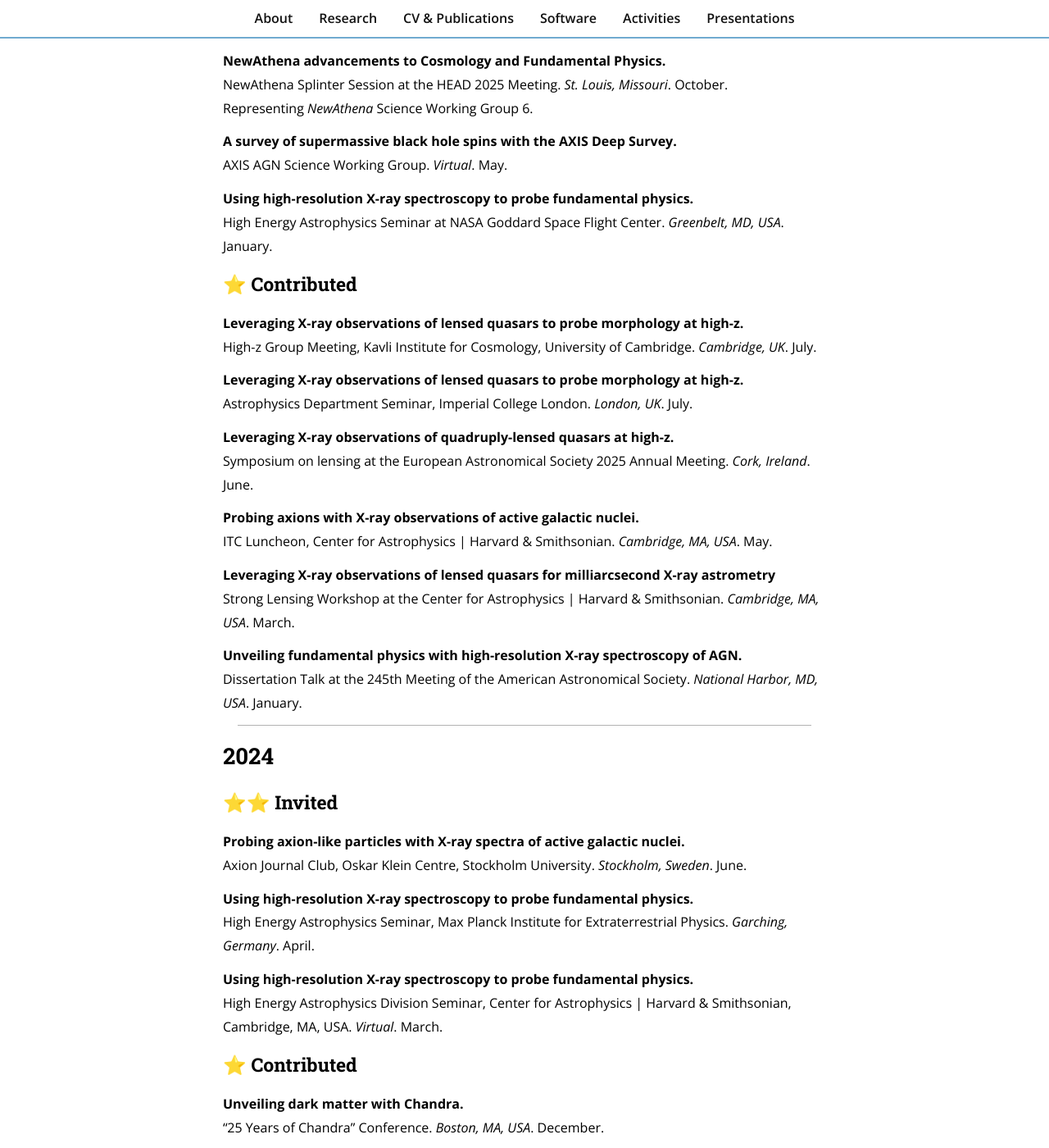
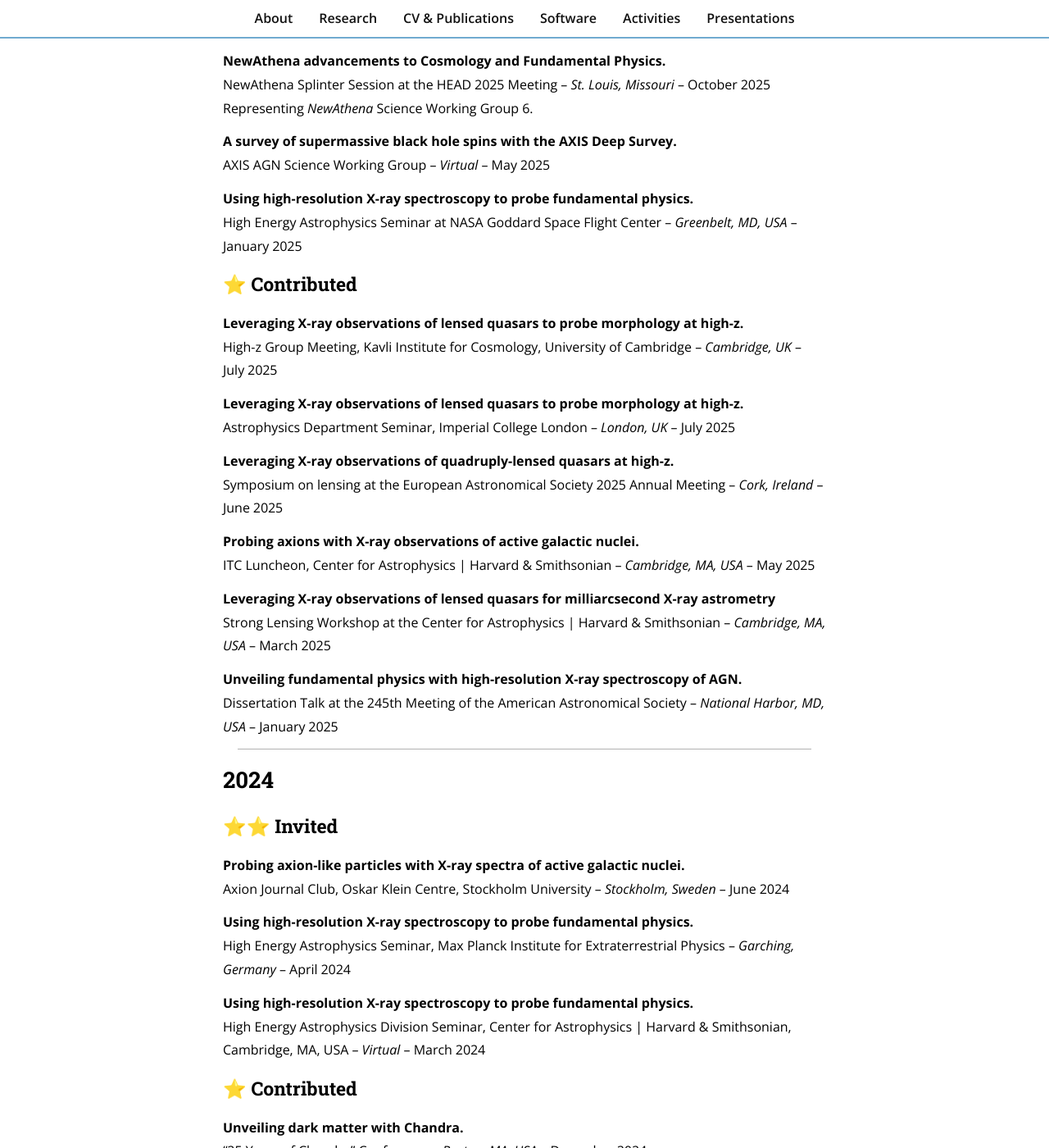
Before and after one commit to jsiskreynes-astro/jsiskreynes-astro.github.io, a Jekyll site: the page built from presentations.md, in a window 1280 px wide and 1400 px high, scrolled down 1494 px. Shown: the whole window at 82% size. Built offline with Jekyll 4.4.1, drawn with Linux system fonts in a browser that asks for light colours; nearby versions of some CDN libraries; some of the changed text lies outside the part shown.

Commit message:
Update presentations.md

```diff
--- a/presentations.md
+++ b/presentations.md
@@ -14,72 +14,72 @@
 ### ⭐⭐ Invited
 
 **Cosmology and Fundamental Physics with NewAthena: From Black Hole Growth to the Cosmological Expansion of the Universe to the Dark Matter Paradigm.** <br>
-E1.18 Session at the COSPAR 2026 Scientific Assembly. *Florence, Italy*. August. <br>
+E1.18 Session at the COSPAR 2026 Scientific Assembly -- *Florence, Italy* -- August 2026 <br>
 Representing *NewAthena* Science Working Group 6. <br>
 
 **Probing supermassive black hole spin demographics from X-rays.** <br>
-Special HEAD Session on “Chirps and Flashes: Converging on Black Hole Spin from GWs to X-rays” at the 248th AAS meeting. *Pasadena, CA, USA*. June. <br>
+Special HEAD Session on “Chirps and Flashes: Converging on Black Hole Spin from GWs to X-rays” at the 248th AAS meeting -- *Pasadena, CA, USA* -- June 2026 <br>
 Delivered by Prof. Christopher S. Reynolds on my behalf. <br>
 
 **Resolving distant active galactic nuclei at fine spatial scales with strong gravitational lensing.**  <br>
-MIT Monday Afternoon talks, MIT Kavli Institute. *Cambridge, MA, USA*. May. <br>
+MIT Monday Afternoon talks, MIT Kavli Institute -- *Cambridge, MA, USA* -- May 2026 <br>
 
 **The spin demographics of active supermassive black holes from X-rays.**   <br>
-Black Hole Explorer AGN Demographics Science Working Group. *Virtual*. March. <br>
+Black Hole Explorer AGN Demographics Science Working Group -- *Virtual* -- March 2026 <br>
 
 **Resolving cosmologically distant AGN at parsec scales with strong gravitational lensing.**  <br>
-UMBRELA Dialogues, Center for Astrophysics | Harvard & Smithsonian. *Cambridge, MA, USA*. March. <br>
+UMBRELA Dialogues, Center for Astrophysics | Harvard & Smithsonian -- *Cambridge, MA, USA* -- March 2026 <br>
 
 ### ⭐ Contributed
 
 **An X-ray pathway to connecting PTA‑Inferred SMBH Mergers with LISA sources: Lensed AGN Structure and Spin Evolution.**
-Symposium 4 on “Preparing for multi-messenger observations with LISA and PTAs” at the European Astronomical Society 2026 Annual Meeting. *Lausanne, Switzerland*. July. <br>
+Symposium 4 on “Preparing for multi-messenger observations with LISA and PTAs” at the European Astronomical Society 2026 Annual Meeting -- *Lausanne, Switzerland* -- July 2026 <br>
 
 **Chandra spectroscopy confirms the tightest-separation dual AGN in a gravitationally lensed radio-loud system at z = 3.23.**   <br>
-AGN, TDEs & QPEs session at the X-ray Universe 2026. *Elche, Spain*. June. <br>
+AGN, TDEs & QPEs session at the X-ray Universe 2026 -- *Elche, Spain* -- June 2026 <br>
 
 **Probing sub-kiloparsec X-ray structure in high-redshift AGN with strong gravitational lensing.**   <br>
-AGN, TDEs & QPEs session at the X-ray Universe 2026. *Elche, Spain*. June. <br>
+AGN, TDEs & QPEs session at the X-ray Universe 2026 -- *Elche, Spain* -- June 2026 <br>
 
 ## 2025
 
 ### ⭐⭐ Invited
 
 **Probing a quadruply-lensed quasar at z = 3.1 with a multi-wavelength approach.**  <br>
-J. Lin Dark Matter Group Meeting, Chinese University of Hong Kong. *Virtual*. December.<br>
+J. Lin Dark Matter Group Meeting, Chinese University of Hong Kong -- *Virtual* -- December 2025 <br>
 
 **Colloquium: Probing fundamental physics with X-ray astronomy.**  <br>
-Universidad Nacional Autónoma de México, México. *Virtual*. October. <br>
+Universidad Nacional Autónoma de México, México -- *Virtual* -- October 2025 <br>
 
 **NewAthena advancements to Cosmology and Fundamental Physics.**  <br>
-NewAthena Splinter Session at the HEAD 2025 Meeting. *St. Louis, Missouri*. October. <br>
+NewAthena Splinter Session at the HEAD 2025 Meeting -- *St. Louis, Missouri* -- October 2025 <br>
 Representing *NewAthena* Science Working Group 6. <br>
 
 **A survey of supermassive black hole spins with the AXIS Deep Survey.**  <br>
-AXIS AGN Science Working Group. *Virtual*. May. <br>
+AXIS AGN Science Working Group -- *Virtual* -- May 2025 <br>
 
 **Using high-resolution X-ray spectroscopy to probe fundamental physics.**  <br>
-High Energy Astrophysics Seminar at NASA Goddard Space Flight Center. *Greenbelt, MD, USA*. January. <br>
+High Energy Astrophysics Seminar at NASA Goddard Space Flight Center -- *Greenbelt, MD, USA* -- January 2025 <br>
 
 ### ⭐ Contributed
 
 **Leveraging X-ray observations of lensed quasars to probe morphology at high-z.** <br>
-High-z Group Meeting, Kavli Institute for Cosmology, University of Cambridge. *Cambridge, UK*. July. <br>
+High-z Group Meeting, Kavli Institute for Cosmology, University of Cambridge -- *Cambridge, UK* -- July 2025 <br>
 
 **Leveraging X-ray observations of lensed quasars to probe morphology at high-z.** <br>
-Astrophysics Department Seminar, Imperial College London. *London, UK*. July. <br>
+Astrophysics Department Seminar, Imperial College London -- *London, UK* -- July 2025 <br>
 
 **Leveraging X-ray observations of quadruply-lensed quasars at high-z.** <br>
-Symposium on lensing at the European Astronomical Society 2025 Annual Meeting. *Cork, Ireland*. June. <br>
+Symposium on lensing at the European Astronomical Society 2025 Annual Meeting -- *Cork, Ireland* -- June 2025 <br>
 
 **Probing axions with X-ray observations of active galactic nuclei.**  <br>
-ITC Luncheon, Center for Astrophysics | Harvard & Smithsonian. *Cambridge, MA, USA*. May. <br>
+ITC Luncheon, Center for Astrophysics | Harvard & Smithsonian -- *Cambridge, MA, USA* -- May 2025 <br>
 
 **Leveraging X-ray observations of lensed quasars for milliarcsecond X-ray astrometry**  <br>
-Strong Lensing Workshop at the Center for Astrophysics | Harvard & Smithsonian. *Cambridge, MA, USA*. March. <br>
+Strong Lensing Workshop at the Center for Astrophysics | Harvard & Smithsonian -- *Cambridge, MA, USA* -- March 2025 <br>
 
 **Unveiling fundamental physics with high-resolution X-ray spectroscopy of AGN.**  <br>
-Dissertation Talk at the 245th Meeting of the American Astronomical Society. *National Harbor, MD, USA*. January. <br>
+Dissertation Talk at the 245th Meeting of the American Astronomical Society -- *National Harbor, MD, USA* -- January 2025 <br>
 
 ---
 
@@ -88,21 +88,21 @@
 ### ⭐⭐ Invited
 
 **Probing axion-like particles with X-ray spectra of active galactic nuclei.**  <br>
-Axion Journal Club, Oskar Klein Centre, Stockholm University. *Stockholm, Sweden*. June. <br>
+Axion Journal Club, Oskar Klein Centre, Stockholm University -- *Stockholm, Sweden* -- June 2024 <br>
 
 **Using high-resolution X-ray spectroscopy to probe fundamental physics.**  <br>
-High Energy Astrophysics Seminar, Max Planck Institute for Extraterrestrial Physics. *Garching, Germany*. April. <br>
+High Energy Astrophysics Seminar, Max Planck Institute for Extraterrestrial Physics -- *Garching, Germany* -- April 2024 <br>
 
 **Using high-resolution X-ray spectroscopy to probe fundamental physics.**  <br>
-High Energy Astrophysics Division Seminar, Center for Astrophysics | Harvard & Smithsonian, Cambridge, MA, USA. *Virtual*. March. <br>
+High Energy Astrophysics Division Seminar, Center for Astrophysics | Harvard & Smithsonian, Cambridge, MA, USA -- *Virtual* -- March 2024 <br>
 
 ### ⭐ Contributed
 
 **Unveiling dark matter with Chandra.**   <br>
-"25 Years of Chandra" Conference. *Boston, MA, USA*. December. <br>
+"25 Years of Chandra" Conference -- *Boston, MA, USA* -- December 2024 <br>
 
 **Probing axion parameter space with X-ray observations of active galactic nuclei.**   <br>
-Dark Matter in Astrophysical Laboratories Workshop, Kavli Institute for Cosmology, University of Cambridge. *Cambridge, UK*. June. <br>
+Dark Matter in Astrophysical Laboratories Workshop, Kavli Institute for Cosmology, University of Cambridge -- *Cambridge, UK* -- June 2024 <br>
 Contributing speaker and invited panelist. <br>
 
 ---
```
Also changed, not shown: other parts of presentations.md (+18 -19 lines).
